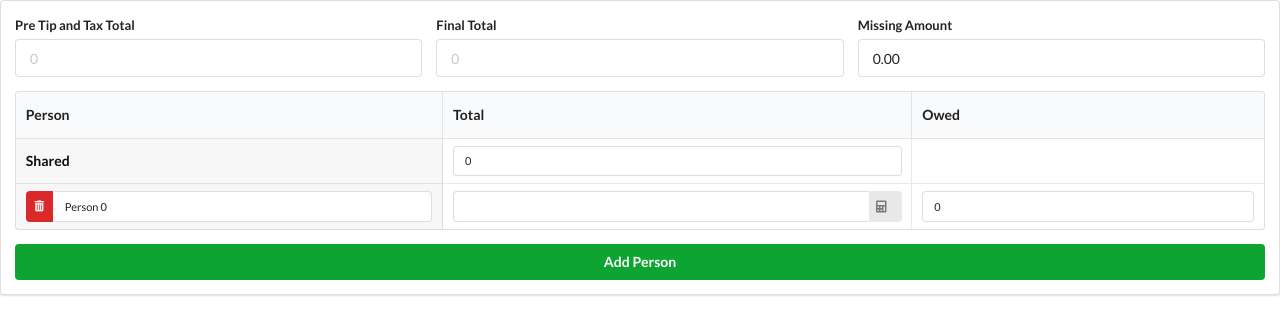
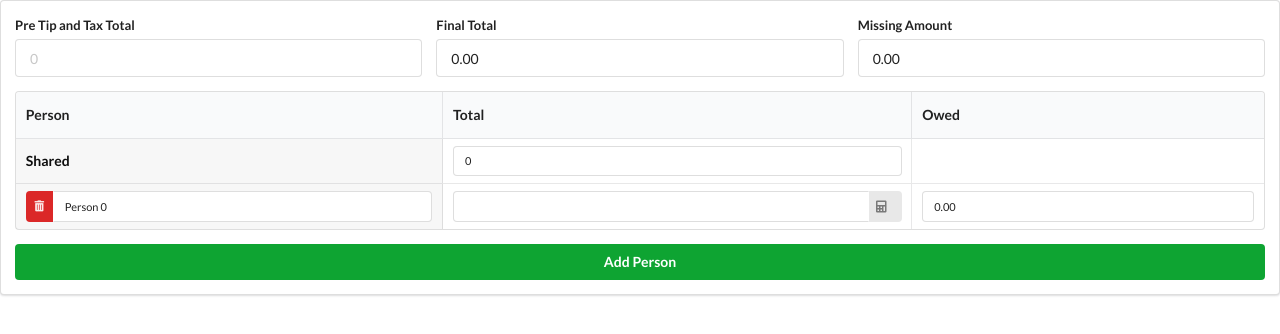
Before and after one commit to jerall24/splitting-meals, a React (Create React App) app: page / in a window 1280 px wide. Both pictures are taken after a click on the button "Add Person". Shown: the top 334 px of the page. Built offline with nearby package versions, Linux system fonts and the light colour scheme.

Commit message:
2 decimal points for final total

```diff
--- a/src/components/Person.js
+++ b/src/components/Person.js
@@ -109,7 +109,7 @@ const Person = ({ index, name, people, setPeople, preTotal, postTotal, shared })
         <div className="ui fluid mini input">
           <input
             type="number"
-            value={isNaN(owedSum) ? 0 : owedSum}
+            value={isNaN(owedSum) ? 0 : owedSum.toFixed(2)}
             readOnly
           />
         </div>
--- a/src/components/Totals.js
+++ b/src/components/Totals.js
@@ -77,7 +77,7 @@ const Totals = ({ preTotal, setPreTotal, postTotal, setPostTotal, missingAmount
         <div className="field">
           <label>Final Total</label>
           <input
-            value={postTotal}
+            value={Number(postTotal).toFixed(2)}
             onChange={e => setPostTotal(e.target.value)}
             type="number"
             placeholder="0"
```
